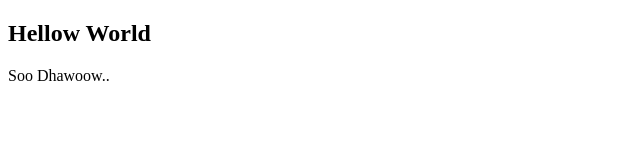
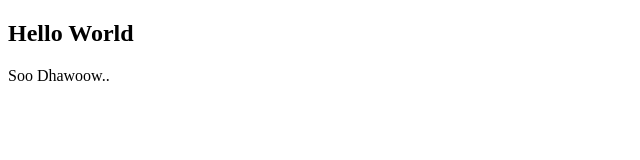
Before and after one commit to Abdirahmaan07/Test, a plain HTML site: page index.html in a window 1280 px wide. Shown: the full height of the page, 0-640 px from the left. Drawn offline with Linux system fonts and the light colour scheme.

Commit message:
Update index.html

```diff
--- a/index.html
+++ b/index.html
@@ -6,7 +6,7 @@
     <title>Huud</title>
 </head>
 <body>
-    <h2>Hellow World</h2>
+    <h2>Hello World</h2>
     <p>Soo Dhawoow..</p>
 </body>
 </html>
```
